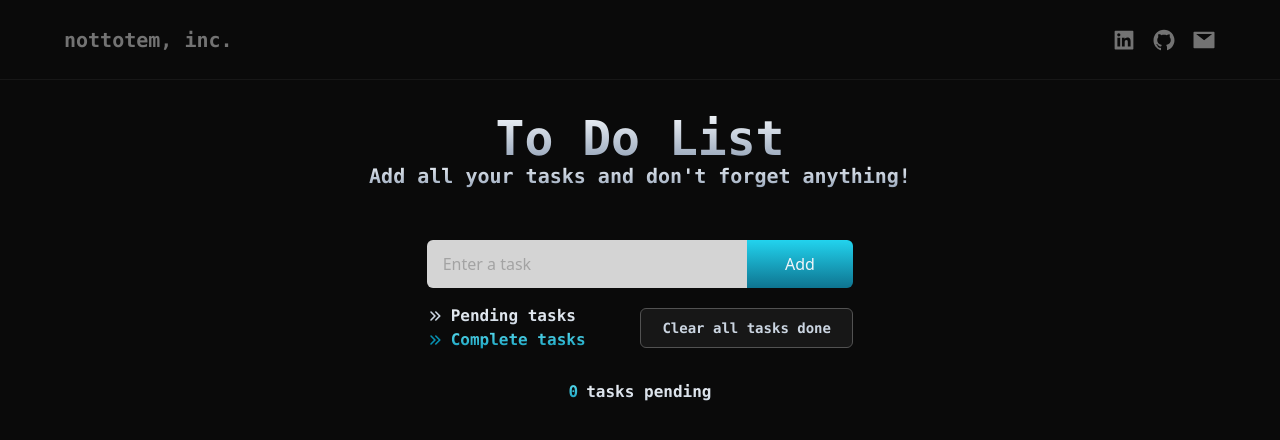
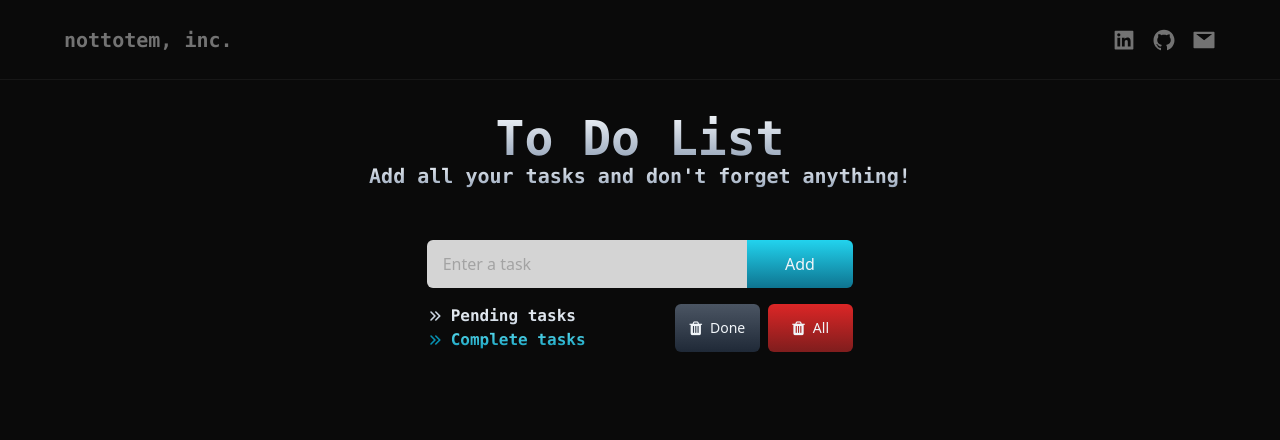
Before and after one commit to nottotem/todolist, a React (Create React App) app: page / in a window 1280 px wide. Shown: the top 440 px of the page. Built offline with nearby package versions, Linux system fonts and the light colour scheme.

Commit message:
feature button delete complete

```diff
--- a/src/App.js
+++ b/src/App.js
@@ -2,9 +2,9 @@ import { useState, useEffect } from "react";
 import Navbar from "./components/Navbar";
 import Header from "./components/Header";
 import Form from "./components/Form";
+import TasksText from "./components/TasksText";
+// import PendingTasks from "./components/PendingTasks";
 import TodosList from "./components/TodosList";
-import TasksText from "./components/TasksText";
-import PendingTasks from "./components/PendingTasks";
 
 function App() {
   const initialState = JSON.parse(localStorage.getItem("todos")) || [];
@@ -30,7 +30,7 @@ function App() {
           setEditTodo={setEditTodo}
         />
         <TasksText todos={todos} setTodos={setTodos} />
-        <PendingTasks todos={todos} />
+        {/* <PendingTasks todos={todos} /> */}
         <TodosList
           todos={todos}
           setTodos={setTodos}
--- a/src/components/ClearAllButton.jsx
+++ /dev/null
@@ -1,60 +0,0 @@
-// function ClearAllButton({ todos, setTodos }) {
-//   const handleDelete = () => {
-//     const updatedTodos = todos.filter((todo) => !todo.completed);
-//     setTodos(updatedTodos);
-//   };
-
-//   return (
-//     <div className="flex items-center w-full h-full">
-//       <button
-//         onClick={handleDelete}
-//         className="font-mono text-sm text-slate-300 font-semibold select-none border border-neutral-600 bg-neutral-900 hover:bg-neutral-800 w-full h-10 rounded-md"
-//       >
-//         Clear all tasks done
-//       </button>
-//     </div>
-//   );
-// }
-
-// export default ClearAllButton;
-
-import { useState } from "react";
-import Modal from "./Modal";
-
-function ClearAllButton({ todos, setTodos }) {
-  const [showModal, setShowModal] = useState(false);
-
-  const handleDelete = () => {
-    setShowModal(true);
-  };
-
-  const handleConfirmDelete = () => {
-    const updatedTodos = todos?.filter((todo) => !todo.completed);
-    setTodos(updatedTodos);
-    setShowModal(false);
-  };
-
-  const handleCancelDelete = () => {
-    setShowModal(false);
-  };
-
-  return (
-    <div className="flex items-center w-full h-full">
-      <button
-        onClick={handleDelete}
-        className="font-mono text-sm text-slate-300 font-semibold select-none border border-neutral-600 bg-neutral-900 hover:bg-neutral-800 w-full h-10 rounded-md"
-      >
-        Clear all tasks done
-      </button>
-      {showModal && (
-        <Modal onConfirm={handleConfirmDelete} onCancel={handleCancelDelete}>
-          <p className="text-base">
-            Are you sure you want to delete all tasks?
-          </p>
-        </Modal>
-      )}
-    </div>
-  );
-}
-
-export default ClearAllButton;
--- /dev/null
+++ b/src/components/ClearAllDoneButton.jsx
@@ -0,0 +1,41 @@
+import { useState } from "react";
+import Modal from "./Modal";
+
+function ClearAllDoneButton({ todos, setTodos }) {
+  const [showModal, setShowModal] = useState(false);
+
+  const handleDelete = () => {
+    setShowModal(true);
+  };
+
+  const handleConfirmDelete = () => {
+    const updatedTodos = todos?.filter((todo) => !todo.completed);
+    setTodos(updatedTodos);
+    setShowModal(false);
+  };
+
+  const handleCancelDelete = () => {
+    setShowModal(false);
+  };
+
+  return (
+    <div className="flex items-center w-full h-full">
+      <button
+        onClick={handleDelete}
+        className="flex flex-row items-center justify-center gap-2 w-full h-12 rounded-md bg-gradient-to-b from-gray-600 to-gray-800 text-slate-100 font-medium"
+      >
+        <i className="fa fa-trash"></i>
+        <p className="text-sm">Done</p>
+      </button>
+      {showModal && (
+        <Modal onConfirm={handleConfirmDelete} onCancel={handleCancelDelete}>
+          <p className="text-base">
+            Are you sure you want to delete all complete tasks?
+          </p>
+        </Modal>
+      )}
+    </div>
+  );
+}
+
+export default ClearAllDoneButton;
--- /dev/null
+++ b/src/components/ClearAllTaskButton.jsx
@@ -0,0 +1,40 @@
+import { useState } from "react";
+import Modal from "./Modal";
+
+function ClearAllTaskButton({ todos, setTodos }) {
+  const [showModal, setShowModal] = useState(false);
+
+  const handleDelete = () => {
+    setShowModal(true);
+  };
+
+  const handleConfirmDelete = () => {
+    setTodos([]);
+    setShowModal(false);
+  };
+
+  const handleCancelDelete = () => {
+    setShowModal(false);
+  };
+
+  return (
+    <div className="flex items-center w-full h-full">
+      <button
+        onClick={handleDelete}
+        className="flex flex-row items-center justify-center gap-2 w-full h-12 rounded-md bg-gradient-to-b from-red-600 to-red-900 text-slate-100 font-medium"
+      >
+        <i className="fa fa-trash"></i>
+        <p className="text-sm">All</p>
+      </button>
+      {showModal && (
+        <Modal onConfirm={handleConfirmDelete} onCancel={handleCancelDelete}>
+          <p className="text-base">
+            Are you sure you want to delete all tasks?
+          </p>
+        </Modal>
+      )}
+    </div>
+  );
+}
+
+export default ClearAllTaskButton;
--- a/src/components/Form.jsx
+++ b/src/components/Form.jsx
@@ -18,8 +18,14 @@ function Form({ input, setInput, todos, setTodos, editTodo, setEditTodo }) {
     }
   }, [setInput, editTodo]);
 
+  // const onInputChange = (event) => {
+  //   setInput(event.target.value);
+  // };
+
   const onInputChange = (event) => {
-    setInput(event.target.value);
+    const capitalizedInput =
+      event.target.value.charAt(0).toUpperCase() + event.target.value.slice(1);
+    setInput(capitalizedInput);
   };
 
   const onFormSubmit = (event) => {
--- a/src/components/PendingTasks.jsx
+++ b/src/components/PendingTasks.jsx
@@ -2,11 +2,11 @@ function PendingTasks({ todos }) {
   const pendingTasksCount = todos.filter((todo) => !todo.completed).length;
 
   return (
-    <div className="flex flex-row justify-center items-center w-1/3 h-12 gap-2">
-      <p className="font-mono text-transparent bg-clip-text bg-gradient-to-b from-cyan-300 to-cyan-600 font-semibold select-none">
+    <div className="flex flex-row justify-center items-center w-1/3 h-10 gap-2">
+      <p className="font-mono text-lg text-transparent bg-clip-text bg-gradient-to-b from-slate-100 to-slate-300 font-bold select-none">
         {pendingTasksCount}
       </p>
-      <p className="font-mono text-transparent bg-clip-text bg-gradient-to-b from-slate-100 to-slate-300 font-semibold select-none">
+      <p className="font-mono text-md text-transparent bg-clip-text bg-gradient-to-b from-slate-100 to-slate-300 font-medium select-none">
         {pendingTasksCount === 1 ? "task" : "tasks"} pending
       </p>
     </div>
--- a/src/components/TasksText.jsx
+++ b/src/components/TasksText.jsx
@@ -1,4 +1,6 @@
-import ClearAllButton from "./ClearAllButton";
+import ClearAllDoneButton from "./ClearAllDoneButton";
+import ClearAllTaskButton from "./ClearAllTaskButton";
+
 import { HiChevronDoubleRight } from "react-icons/hi";
 
 function TasksText({ todos, setTodos }) {
@@ -19,8 +21,13 @@ function TasksText({ todos, setTodos }) {
           </p>
         </div>
       </div>
-      <div className="flex items-center w-1/2 h-full">
-        <ClearAllButton todos={todos} setTodos={setTodos} />
+      <div className="flex flex-row items-center justify-end w-1/2 h-full gap-2">
+        <div className="flex items-center justify-center h-full w-2/5">
+          <ClearAllDoneButton todos={todos} setTodos={setTodos} />
+        </div>
+        <div className="flex items-center justify-center h-full w-2/5">
+          <ClearAllTaskButton todos={todos} setTodos={setTodos} />
+        </div>
       </div>
     </div>
   );
```
